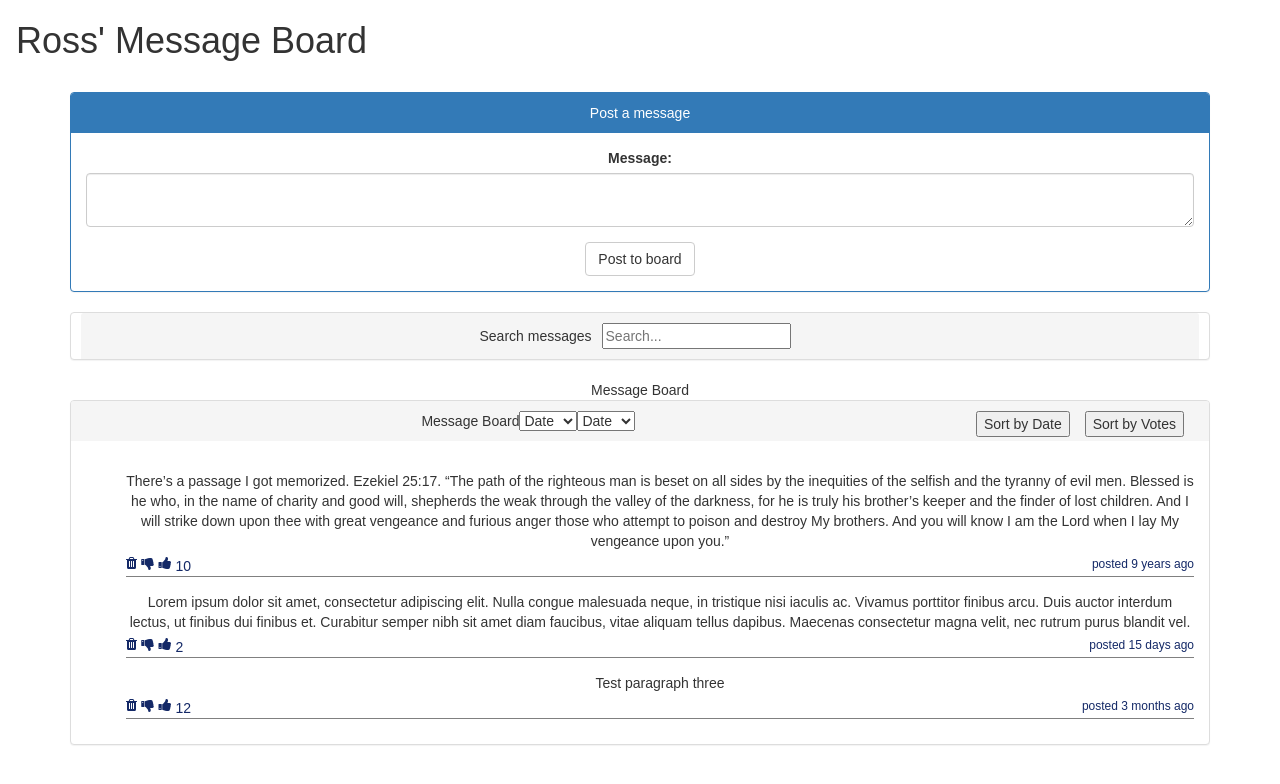
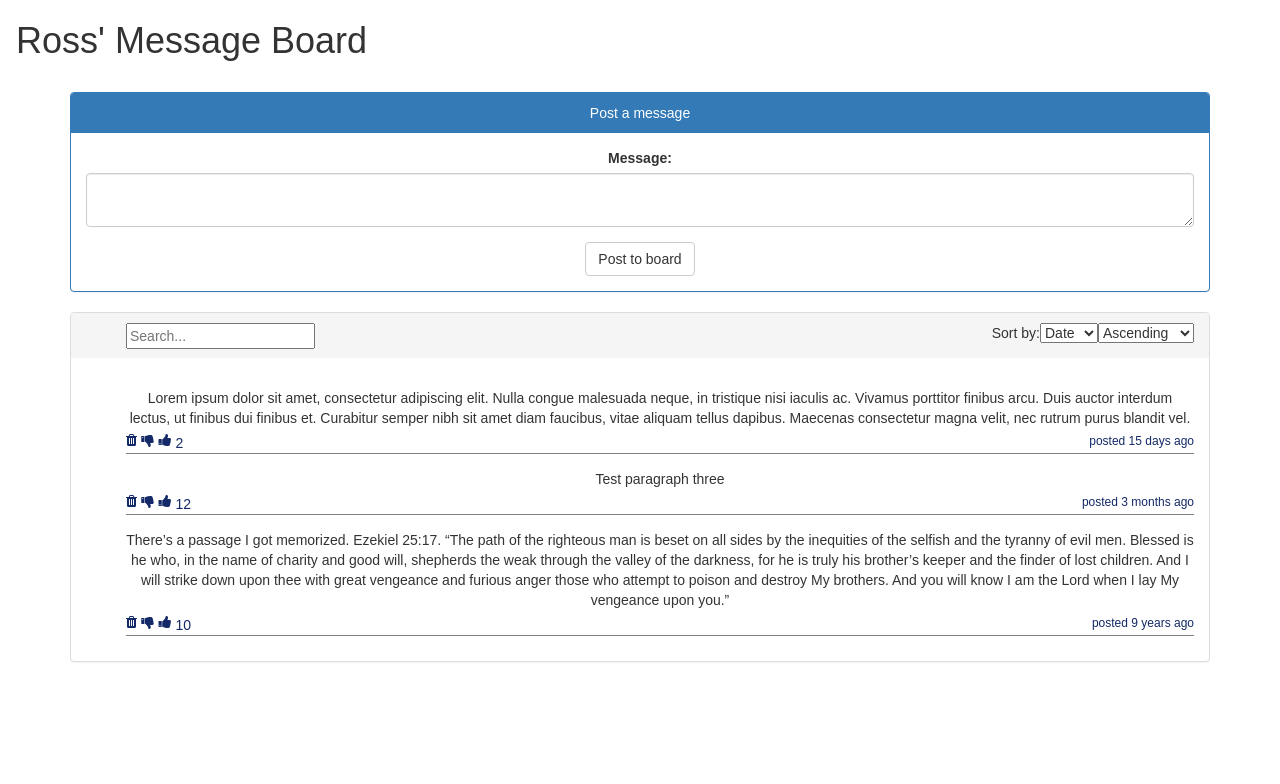
Before and after one commit to rossfindlay/message-board, a React (Create React App) app: page / in a window 1280 px wide. Shown: the top 784 px of the page. Built offline with nearby package versions, Linux system fonts and the light colour scheme.

Commit message:
penultimate draft commit

```diff
--- a/src/App.css
+++ b/src/App.css
@@ -61,7 +61,7 @@
 }
 
 .search-formatting {
-  margin-left: 10px;
+  margin-left: 40px;
   margin-right: 10px;
 }
 
@@ -69,3 +69,16 @@
   margin-right: 10px;
   margin-bottom: 10px;
 }
+
+.panel-heading-formatting {
+  height: 45px;
+}
+
+.message-edit-btn-format {
+  margin-left: 10px;
+  margin-bottom: 15px;
+}
+
+.heading-format {
+  text-align: center;
+}
--- a/src/App.js
+++ b/src/App.js
@@ -5,13 +5,7 @@ import './App.css';
 import Header from './Header'
 import Message from './Message'
 import MessageBox from './MessageBox'
-import SearchBoard from './SearchBoard'
-import Fuse from 'fuse.js'
-import ReactDOM from 'react-dom'
 import MessageEdit from './MessageEdit'
-
-
-
 
 class App extends Component {
   constructor(props) {
@@ -24,7 +18,8 @@ class App extends Component {
         { id: uuid.v4(), text: 'Test paragraph three', votes: 12 , date: 1499444444444}
       ],
       searchValue: '',
-      sortValue: '',
+      sortValue: 'date',
+      sortMethod: 'ascending',
       searchMessages: [],
       selectedMessage: '',
       selectedId: '',
@@ -36,10 +31,16 @@ class App extends Component {
     this.handleVoteDown = this.handleVoteDown.bind(this)
     this.handleMessageDelete = this.handleMessageDelete.bind(this)
     this.handleAddMessage = this.handleAddMessage.bind(this)
-    this.handleSortByVotes = this.handleSortByVotes.bind(this)
-    this.handleSortByDate = this.handleSortByDate.bind(this)
+
+    // this.handleSortByVotes = this.handleSortByVotes.bind(this)
+    // this.handleSortByDate = this.handleSortByDate.bind(this)
+
     this.handleSearchBar = this.handleSearchBar.bind(this)
-    this.handleSelectChange = this.handleSelectChange.bind(this)
+
+    this.handleSelectChangeValue = this.handleSelectChangeValue.bind(this)
+    this.handleSelectChangeMethod = this.handleSelectChangeMethod.bind(this)
+    this.handleMessageSort = this.handleMessageSort.bind(this)
+
     this.handleMessageClickApp = this.handleMessageClickApp.bind(this)
     this.handleConfirmChange = this.handleConfirmChange.bind(this)
     this.handleMessageEditCancel = this.handleMessageEditCancel.bind(this)
@@ -83,42 +84,36 @@ class App extends Component {
     })
   }
 
-  handleSortByVotes() {
-    const newMessageArray = this.state.messages.sort(function(a, b) {
-      return b.votes - a.votes
-    })
+  // handleSortByVotes() {
+  //   const newMessageArray = this.state.messages.sort(function(a, b) {
+  //     return b.votes - a.votes
+  //   })
+  //
+  //   this.setState({
+  //     messages: newMessageArray
+  //   })
+  // }
+  //
+  // handleSortByDate() {
+  //   const newMessageArray = this.state.messages.sort(function(a, b) {
+  //     return b.date - a.date
+  //   })
+  //
+  //   this.setState({
+  //     messages: newMessageArray
+  //   })
+  // }
 
+  handleSelectChangeValue(e) {
     this.setState({
-      messages: newMessageArray
+      sortValue: e.target.value.toLowerCase()
     })
   }
 
-  handleSortByDate() {
-    const newMessageArray = this.state.messages.sort(function(a, b) {
-      return b.date - a.date
+  handleSelectChangeMethod(e) {
+    this.setState({
+      sortMethod: e.target.value.toLowerCase()
     })
-
-    this.setState({
-      messages: newMessageArray
-    })
-  }
-
-  handleSelectChange(e) {
-
-    const test = e.target.value.toLowerCase()
-
-    console.log(test)
-
-    const newMessageArray = this.state.messages.sort(function(a, b) {
-      return b.votes - a.votes
-    })
-
-    this.setState({
-      messages: newMessageArray,
-      sortValue: e.target.value.toLowerCase()
-    })
-
-    //need to finish this
   }
 
   handleSearchBar(e) {
@@ -130,15 +125,6 @@ class App extends Component {
   }
 
   handleMessageClickApp(id, text) {
-
-    // ReactDOM.render(
-    //   <MessageEdit
-    //     selectedMessage={this.state.selectedMessage}
-    //     selectedId={this.state.selectedId}
-    //     onConfirmChange={this.handleConfirmChange}
-    //     onCancelClick={this.handleMessageEditCancel}
-    //   />, document.getElementById('me'))
-
       this.setState({
         selectedMessage: text,
         selectedId: id,
@@ -163,12 +149,29 @@ class App extends Component {
     })
   }
 
+  handleMessageSort() {
+
+    if (this.state.sortValue === "votes" && this.state.sortMethod === "descending") {
+      console.log('votes desc')
+      return descVotesSort
+    } else if (this.state.sortValue === "votes" && this.state.sortMethod === "ascending") {
+      console.log('votes asc')
+      return ascVotesSort
+    } else if (this.state.sortValue === "date" && this.state.sortMethod === "descending") {
+      console.log('date desc')
+      return descDateSort
+    } else if (this.state.sortValue === "date" && this.state.sortMethod === "ascending") {
+      console.log('date asc')
+      return ascDateSort
+    } else {
+      console.log('error')
+    }
+
+    //must be a better/dryer way to do this.
+  }
+
+
   render() {
-    // console.log(this.state.messages.sort(function(a, b) {
-    //   return b.votes - a.votes
-    // }))
-
-    console.log(this.state.messages.includes(message => message.text === this.state.searchText))
     return (
       <div className="App">
         <Header title={"Ross' Message Board"} />
@@ -176,48 +179,37 @@ class App extends Component {
           <MessageBox
             onAddMessage={this.handleAddMessage}
           />
-          <div class="panel-group">
-            <div class="panel panel-default">
-              <div class="panel-heading center search-formatting">Search messages
-                <input
-                  id="search"
-                  type="text"
-                  class="center search-formatting"
-                  placeholder="Search..."
-                  value={this.state.searchValue}
-                  onChange={this.handleSearchBar}>
-                </input>
-              </div>
-            </div>
-          </div>
-          {/* {this.state.showSearchResults && <SearchBoard messages={this.state.messages}/>} */}
           {this.state.showMessageEdit && <MessageEdit
             selectedMessage={this.state.selectedMessage}
             selectedId={this.state.selectedId}
             onConfirmChange={this.handleConfirmChange}
             onCancelClick={this.handleMessageEditCancel}
           />}
-          <div id="sb"></div>
-          <div id="me"></div>
-          <div class="panel-group">Message Board
+          <div class="panel-group">
             <div class="panel panel-default">
-              <div class="panel-heading">Message Board
-                <select sortValue={this.state.value} onChange={this.handleSelectChange}>
+              <div class="panel-heading panel-heading-formatting">
+                <input
+                  id="search"
+                  type="text"
+                  class="pull-left search-formatting"
+                  placeholder="Search..."
+                  value={this.state.searchValue}
+                  onChange={this.handleSearchBar}>
+                </input>
+                <select sortMethod={this.state.value} onChange={this.handleSelectChangeMethod} class="pull-right">
+                  <option value="ascending">Ascending</option>
+                  <option value="descending">Descending</option>
+                </select>
+                <select sortValue={this.state.value} onChange={this.handleSelectChangeValue} class="pull-right">
                   <option value="date">Date</option>
                   <option value="votes">Votes</option>
                 </select>
-                <select sortValueTwo={this.state.value} onChange={this.handleSelectChange}>
-                  <option value="date">Date</option>
-                  <option value="votes">Votes</option>
-                </select>
-                <button class="pull-right sort-button" onClick={this.handleSortByVotes}>Sort by Votes</button>
-                <button class="pull-right sort-button" onClick={this.handleSortByDate}>Sort by Date</button>
+                <div class="pull-right">Sort by: </div>
               </div>
               <div class="panel-body">
                 <ul class="message-board">
-                  {this.state.messages
-                    .filter(message => message.text.includes(this.state.searchText))
-                    //(this.state.sortValue === "votes" ? .sort((a, b) => b.votes - a.votes) : undefined)
+                  {this.state.messages.sort(this.handleMessageSort())
+                    .filter(message => message.text.toLowerCase().includes(this.state.searchText.toLowerCase()))
                     .map(message => {
                       return (
                         <Message
@@ -230,8 +222,8 @@ class App extends Component {
                           onMessageClick={this.handleMessageClickApp}
                           id={message.id}
                         />
-                      )}
-                    )
+                      )
+                    })
                   }
                 </ul>
               </div>
@@ -243,4 +235,9 @@ class App extends Component {
   }
 }
 
+const descVotesSort = (a, b) => b.votes - a.votes
+const ascVotesSort = (a, b) => a.votes - b.votes
+const ascDateSort = (a, b) => b.date - a.date
+const descDateSort = (a, b) => a.date - b.date
+
 export default App;
--- a/src/Header.js
+++ b/src/Header.js
@@ -9,8 +9,8 @@ class Header extends Component {
       <div>
         <nav class="navbar">
           <div class="container-fluid">
-            <div class="navbar-header ">
-              <h1>{this.props.title}</h1>
+            <div class="navbar-header heading-format">
+              <h1 class="heading-format">{this.props.title}</h1>
             </div>
           </div>
         </nav>
--- a/src/Message.js
+++ b/src/Message.js
@@ -26,9 +26,6 @@ class Message extends Component {
   handleMessageClick() {
     this.props.onMessageClick(this.props.id, this.props.text)
   }
-
-
-
 
   render() {
     return (
@@ -60,9 +57,9 @@ class Message extends Component {
 
 function timeSince(date) {
 
-  var seconds = Math.floor((new Date() - date) / 1000)
+  const seconds = Math.floor((new Date() - date) / 1000)
 
-  var interval = Math.floor(seconds / 31536000)
+  let interval = Math.floor(seconds / 31536000)
 
   if (interval > 1) {
     return `posted ${interval} years ago`
--- a/src/MessageEdit.js
+++ b/src/MessageEdit.js
@@ -14,9 +14,7 @@ class MessageEdit extends Component {
     this.handleChange = this.handleChange.bind(this)
     this.componentDidMount = this.componentDidMount.bind(this)
   }
-  //to-do
-  // change load message to load on mount
-  // add mount/unmount on click message and on click confirm
+
   componentDidMount() {
     this.setState({
       newText: this.props.selectedMessage,
@@ -52,13 +50,13 @@ class MessageEdit extends Component {
         </div>
         <button
           id="submit"
-          class="btn btn-default"
+          class="btn btn-default message-edit-btn-format"
           onClick={this.handleClick}>
           Confirm changes
         </button>
         <button
           id="submit"
-          class="btn btn-default"
+          class="btn btn-default message-edit-btn-format"
           onClick={this.handleCancel}>
           Cancel changes
         </button>
--- a/src/SearchBoard.js
+++ /dev/null
@@ -1,34 +0,0 @@
-import React, { Component } from 'react'
-import Message from './Message'
-
-class SearchBoard extends Component {
-  constructor(props){
-    super(props)
-  }
-
-  render() {
-    return (
-      <div class="panel-group">
-        <div class="panel panel-default">
-          <div class="panel-heading test">Search Results:</div>
-          <div class="panel-body">
-            <ul class="message-board">
-              {this.props.messages.map(message => {
-                 return (
-                   <Message
-                     text={message.text}
-                     votes={message.votes}
-                     date={message.date}
-                     id={message.id}
-                   />
-                 )}
-               )}
-            </ul>
-          </div>
-        </div>
-      </div>
-    )
-  }
-}
-
-export default SearchBoard
```
